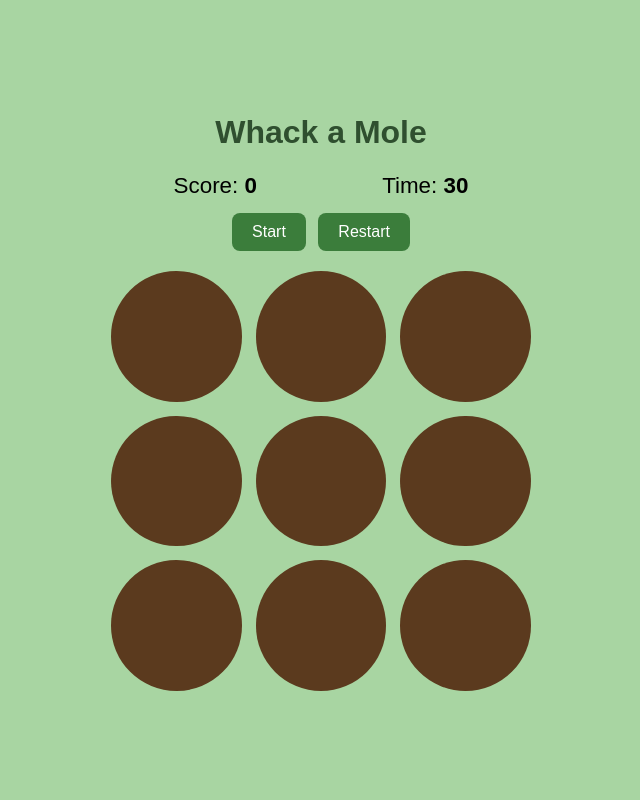
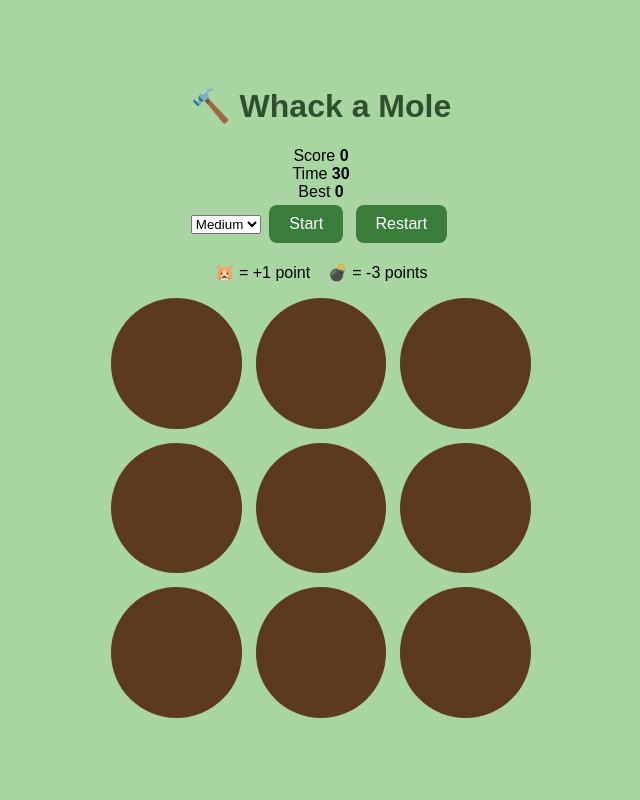
Before and after one commit to ranabilal-hub/Whack-a-Mole-GAME, a plain HTML site: page index.html in a window 1280 px wide. Shown: the whole page, without its empty margins (319-959 px from the left). Drawn offline with Linux system fonts and the light colour scheme.

Commit message:
Enhance game UI with stats and difficulty levels
Added best score tracking and level selection.

```diff
--- a/index.html
+++ b/index.html
@@ -2,24 +2,34 @@
 <html lang="en">
 <head>
   <meta charset="UTF-8">
-  <meta name="viewport" content="width=device-width, initial-scale=1">
+  <meta name="viewport" content="width=device-width, initial-scale=1.0">
   <title>Whack a Mole</title>
   <link rel="stylesheet" href="style.css">
 </head>
 <body>
 
   <div class="game">
-    <h1>Whack a Mole</h1>
+    <h1>🔨 Whack a Mole</h1>
 
-    <div class="scoreboard">
-      <span>Score: <b id="score">0</b></span>
-      <span>Time: <b id="time">30</b></span>
+    <div class="stats">
+      <div class="stat">Score <b id="score">0</b></div>
+      <div class="stat">Time <b id="time">30</b></div>
+      <div class="stat">Best <b id="best">0</b></div>
     </div>
 
+    <div class="bar"><div id="barFill"></div></div>
+
     <div class="controls">
+      <select id="level">
+        <option value="easy">Easy</option>
+        <option value="medium" selected>Medium</option>
+        <option value="hard">Hard</option>
+      </select>
       <button id="startBtn">Start</button>
       <button id="restartBtn">Restart</button>
     </div>
+
+    <p class="hint">🐹 = +1 point &nbsp;&nbsp; 💣 = -3 points</p>
 
     <div class="grid" id="grid"></div>
   </div>
```
